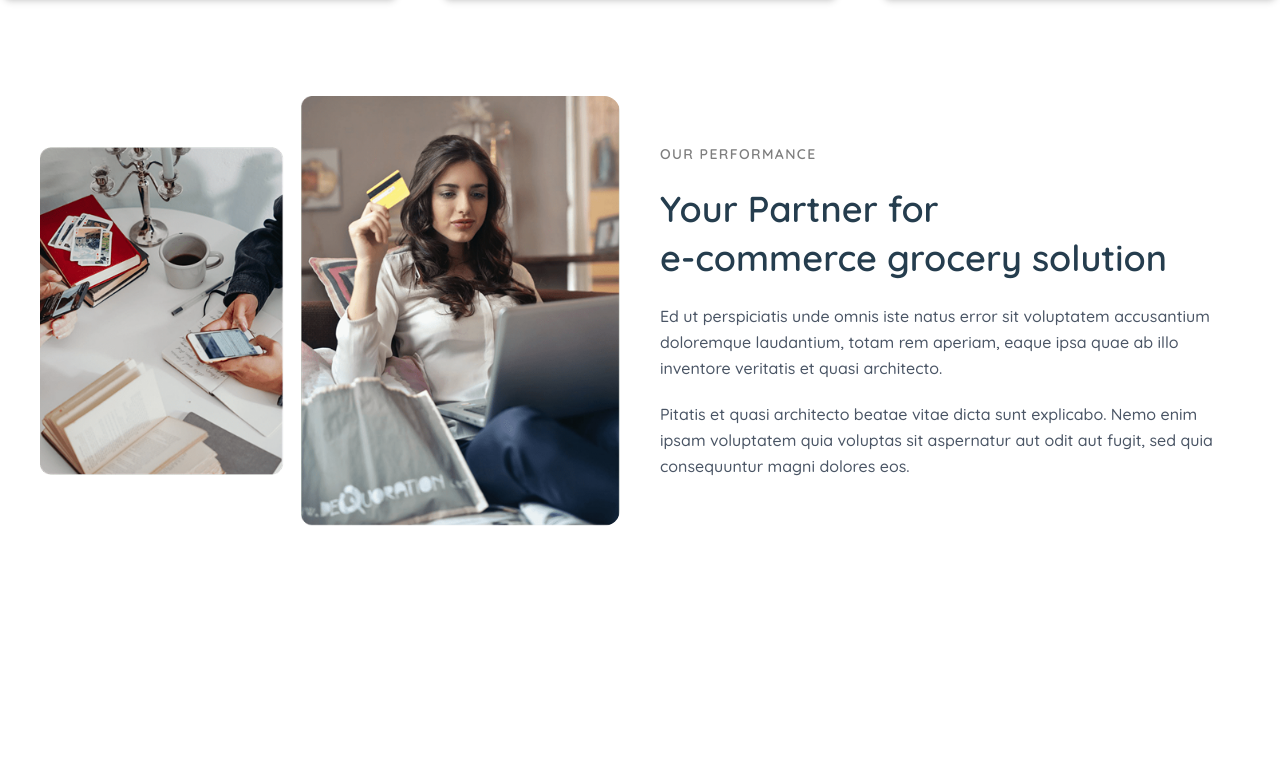
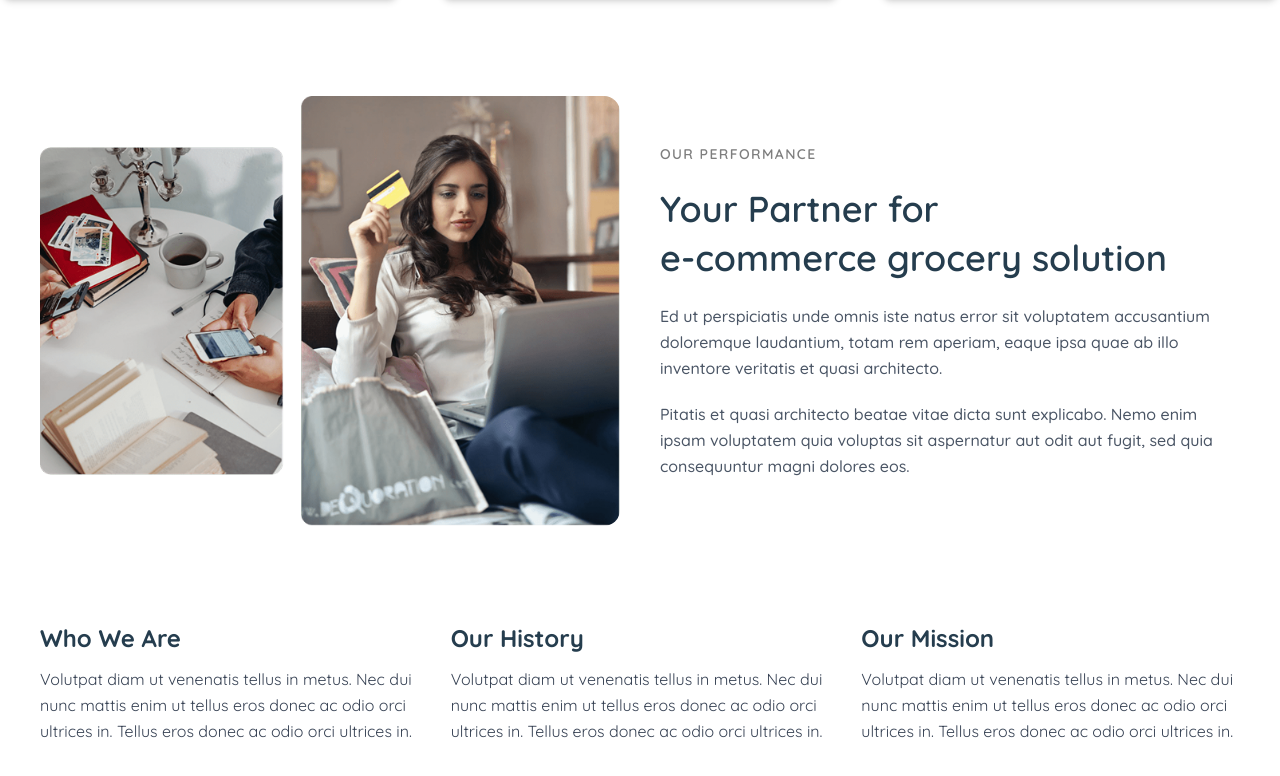
Before and after one commit to mdsharia4613/Nert-Mart, a React (Vite) app: page /about in a window 1280 px wide. Shown: the part 1511-2287 px from the top of the page. Before the commit the page ends 2133 px from the top, so only its background shows below. Built offline with nearby package versions, Linux system fonts and the light colour scheme.

Commit message:
section-3

```diff
--- a/src/Pages/About/AboutComponents/Section1.jsx
+++ b/src/Pages/About/AboutComponents/Section1.jsx
@@ -18,7 +18,7 @@ const Section1 = () => {
                                     Welcome to Nest
                                 </h2>
 
-                                <p className="text leading-relaxed">
+                                <p className="text leading-relaxed ">
                                     Lorem ipsum dolor sit amet, consectetur adipiscing elit, sed do eiusmod tempor incididunt
                                     ut labore et dolore magna aliqua. Ut enim ad minim veniam, quis nostrud exercitation ullamco laboris nisi ut aliquip ex ea commodo consequat.
                                 </p>
--- a/src/Pages/About/AboutComponents/Section3.jsx
+++ b/src/Pages/About/AboutComponents/Section3.jsx
@@ -2,6 +2,7 @@ import about5 from "../../../assets/images/about-5.png";
 
 const Section3 = () => {
     return (
+        <>
             <div className="flex flex-col md:flex-row items-center gap-10 my-24 px-4 md:px-10">
                 {/* ===== Left Side Image ===== */}
                 <div className="w-full md:w-1/2 flex justify-center">
@@ -35,6 +36,42 @@ const Section3 = () => {
                     </p>
                 </div>
             </div>
+
+            <div className="my-16 px-4 md:px-10">
+                <div className="grid grid-cols-1 md:grid-cols-2 lg:grid-cols-3 gap-8 text-gray-700">
+                    {/* Who We Are */}
+                    <div className="space-y-3">
+                        <h2 className="cpr text-2xl font-bold">Who We Are</h2>
+                        <p className="text-base leading-relaxed">
+                            Volutpat diam ut venenatis tellus in metus. Nec dui nunc mattis enim ut
+                            tellus eros donec ac odio orci ultrices in. Tellus eros donec ac odio
+                            orci ultrices in.
+                        </p>
+                    </div>
+
+                    {/* Our History */}
+                    <div className="space-y-3">
+                        <h2 className="cpr text-2xl font-bold text-gray-900">Our History</h2>
+                        <p className="text-base leading-relaxed">
+                            Volutpat diam ut venenatis tellus in metus. Nec dui nunc mattis enim ut
+                            tellus eros donec ac odio orci ultrices in. Tellus eros donec ac odio
+                            orci ultrices in.
+                        </p>
+                    </div>
+
+                    {/* Our Mission */}
+                    <div className="space-y-3">
+                        <h2 className="cpr text-2xl font-bold text-gray-900">Our Mission</h2>
+                        <p className="text-base leading-relaxed">
+                            Volutpat diam ut venenatis tellus in metus. Nec dui nunc mattis enim ut
+                            tellus eros donec ac odio orci ultrices in. Tellus eros donec ac odio
+                            orci ultrices in.
+                        </p>
+                    </div>
+                </div>
+            </div>
+
+        </>
     );
 };
 
```
Lines whose indentation alone changed are shown as unchanged.
